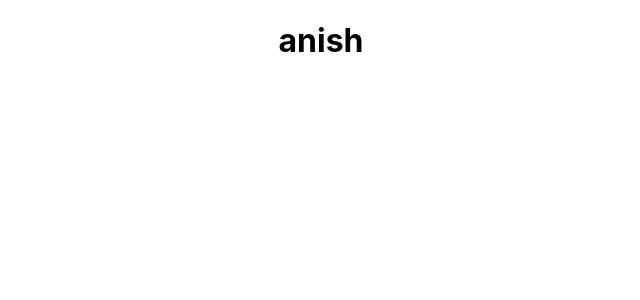
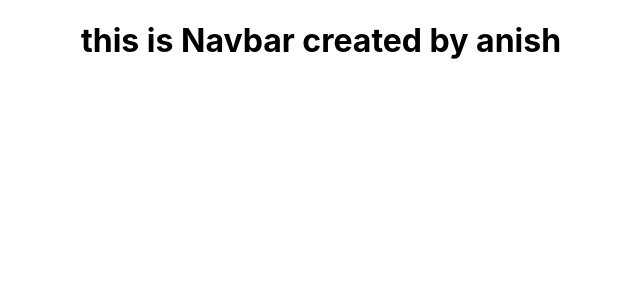
Before and after one commit to ultimate2511/MyCollege, a React (Create React App) app in the folder client/: page / in a window 1280 px wide. Shown: the top 300 px of the page, without its empty margins (319-959 px from the left). Built offline with nearby package versions, Linux system fonts and the light colour scheme.

Commit message:
navbar file created

```diff
--- a/client/src/App.js
+++ b/client/src/App.js
@@ -1,10 +1,11 @@
 import logo from './logo.svg';
 import './App.css';
+import Navbar from './Components/Navbar/Navbar';
 
 function App() {
   return (
     <div className="App">
-        <h1>anish</h1>
+        <Navbar/>
     </div>
   );
 }
--- /dev/null
+++ b/client/src/Components/Navbar/Navbar.jsx
@@ -0,0 +1,11 @@
+import React from 'react'
+
+const Navbar = () => {
+  return (
+    <div>
+      <h1>this is Navbar created by anish</h1>
+    </div>
+  )
+}
+
+export default Navbar
```
Also changed, not shown: client/src/Components/Navbar/Navbar.scss (added), client/src/logo.svg (deleted).
